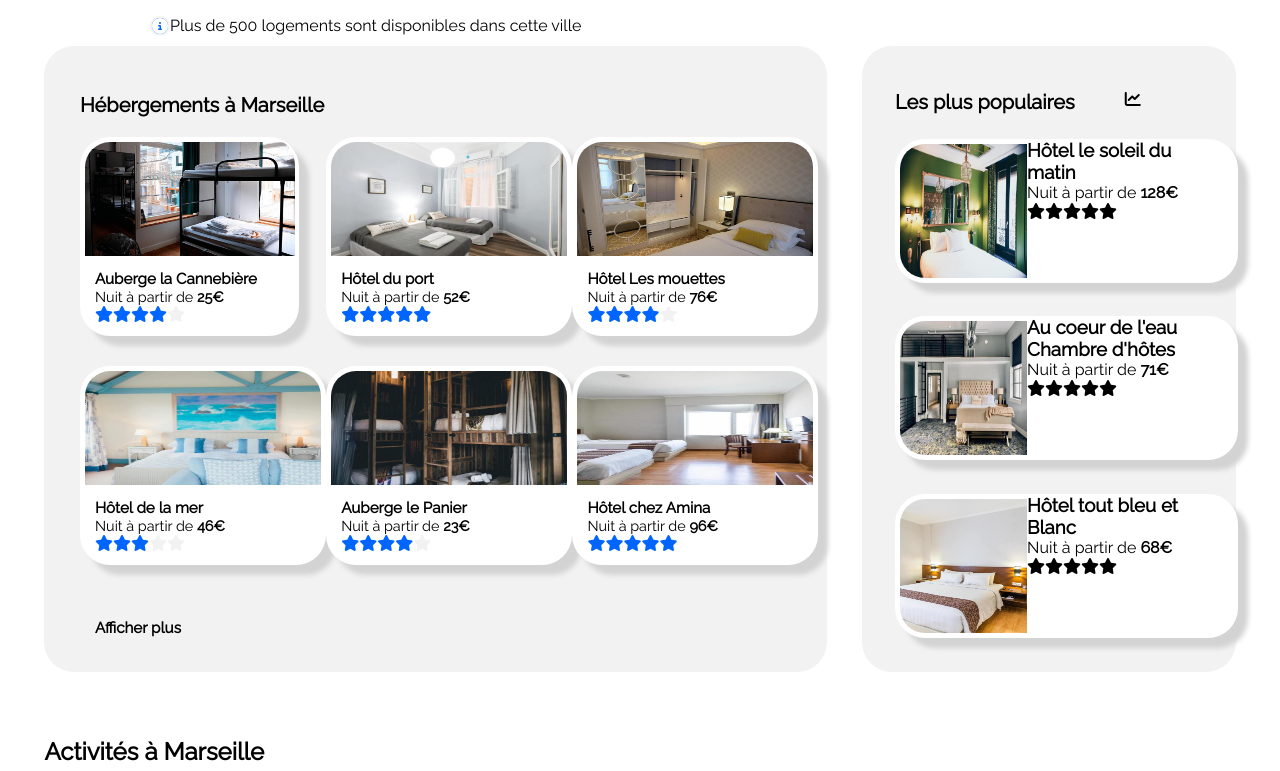
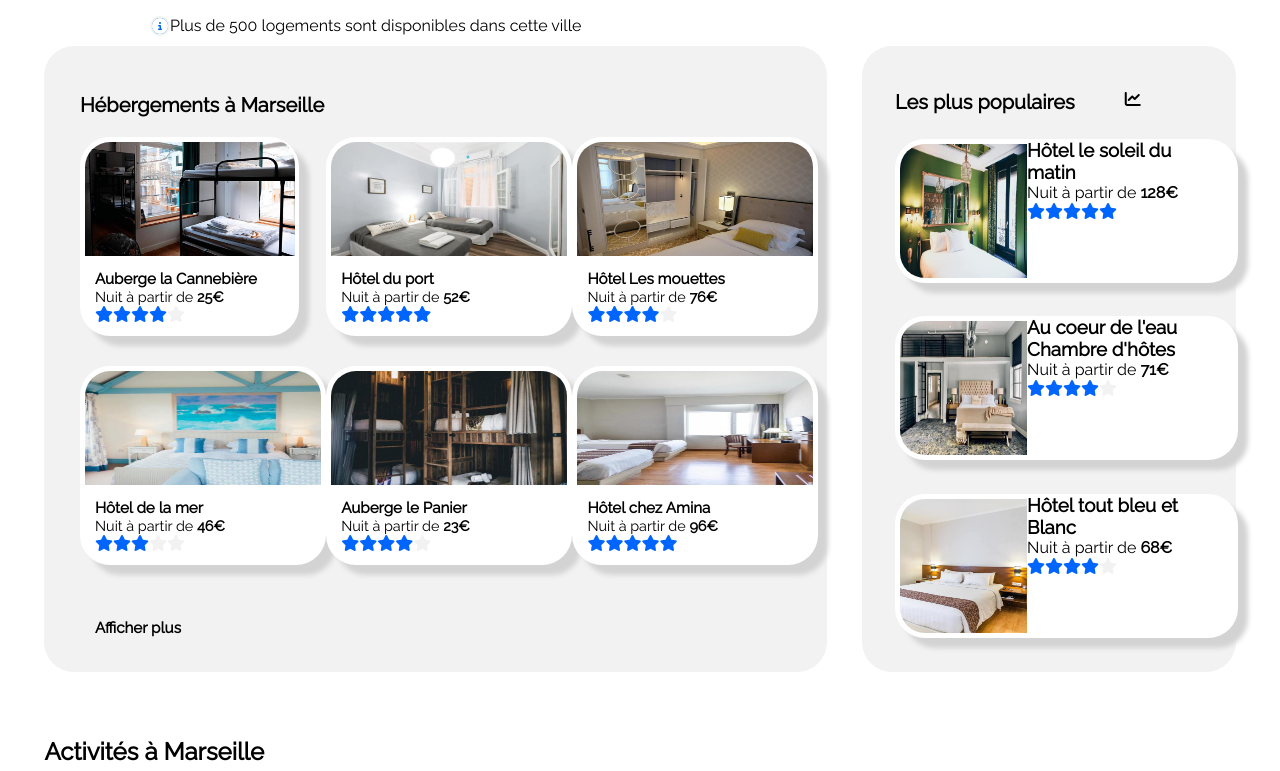
Before and after one commit to Copernic-Tonic/Openclassrooms-Projet2, a plain HTML site: page index.html in a window 1280 px wide. Shown: the part 381-1152 px from the top of the page. Drawn offline with Linux system fonts and the light colour scheme.

Commit message:
nouveau commit

```diff
--- a/styles/style.css
+++ b/styles/style.css
@@ -315,6 +315,26 @@ body  {
     font-weight: 2000;
 }
 
+.notation_p_vignette1 i {
+    color: #0065FC;
+}
+
+.notation_p_vignette2 i {
+    color: #0065FC;
+}
+
+.notation_p_vignette3 i {
+    color: #0065FC;
+}
+
+.notation_p_vignette2 i:nth-child(5) {
+    color: #F2F2F2;
+}
+
+.notation_p_vignette3 i:nth-child(5) {
+    color: #F2F2F2;
+}
+
 .flex_populairelogo {
     width: 343px;
     grid-column: 2;
```
